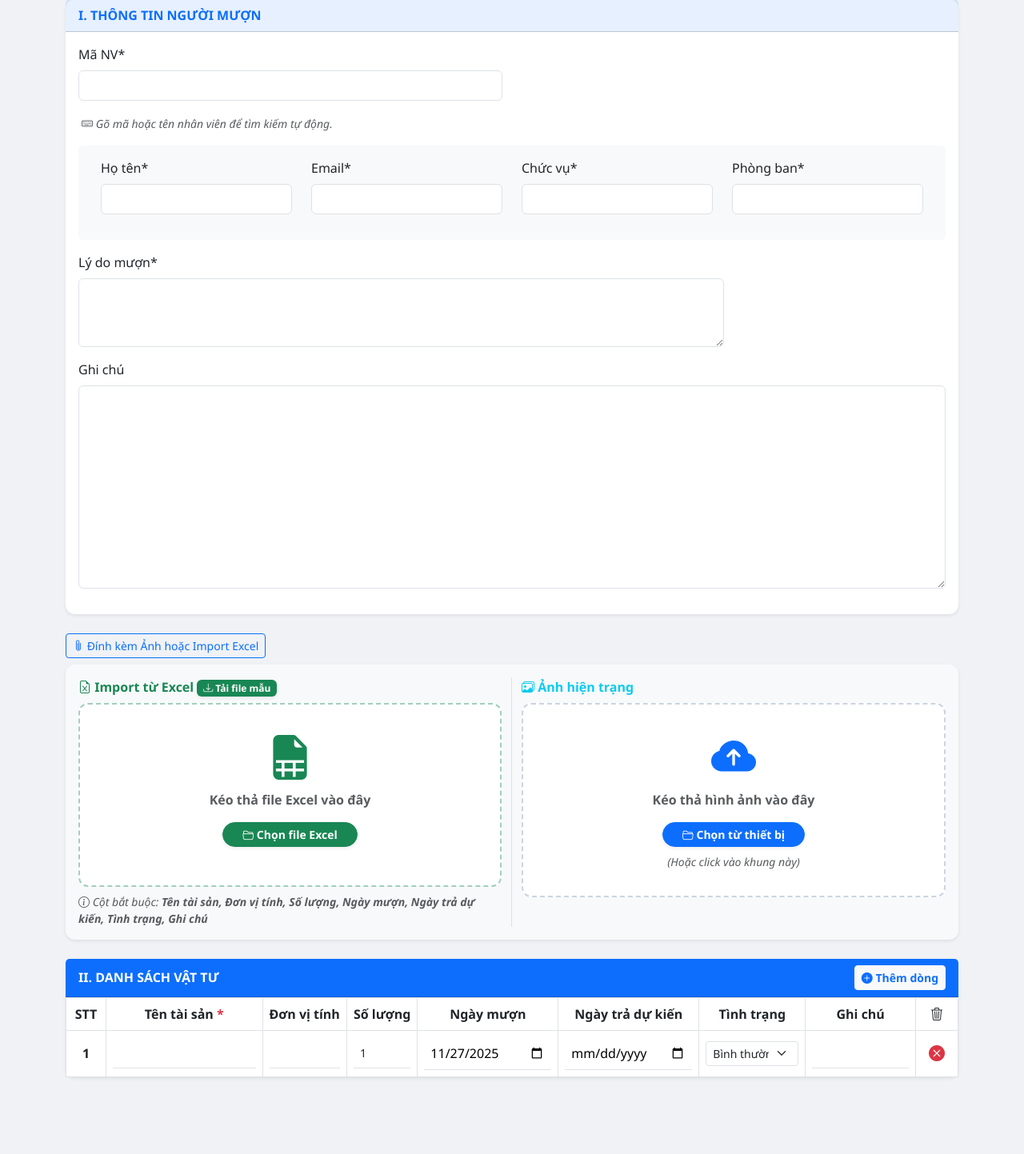
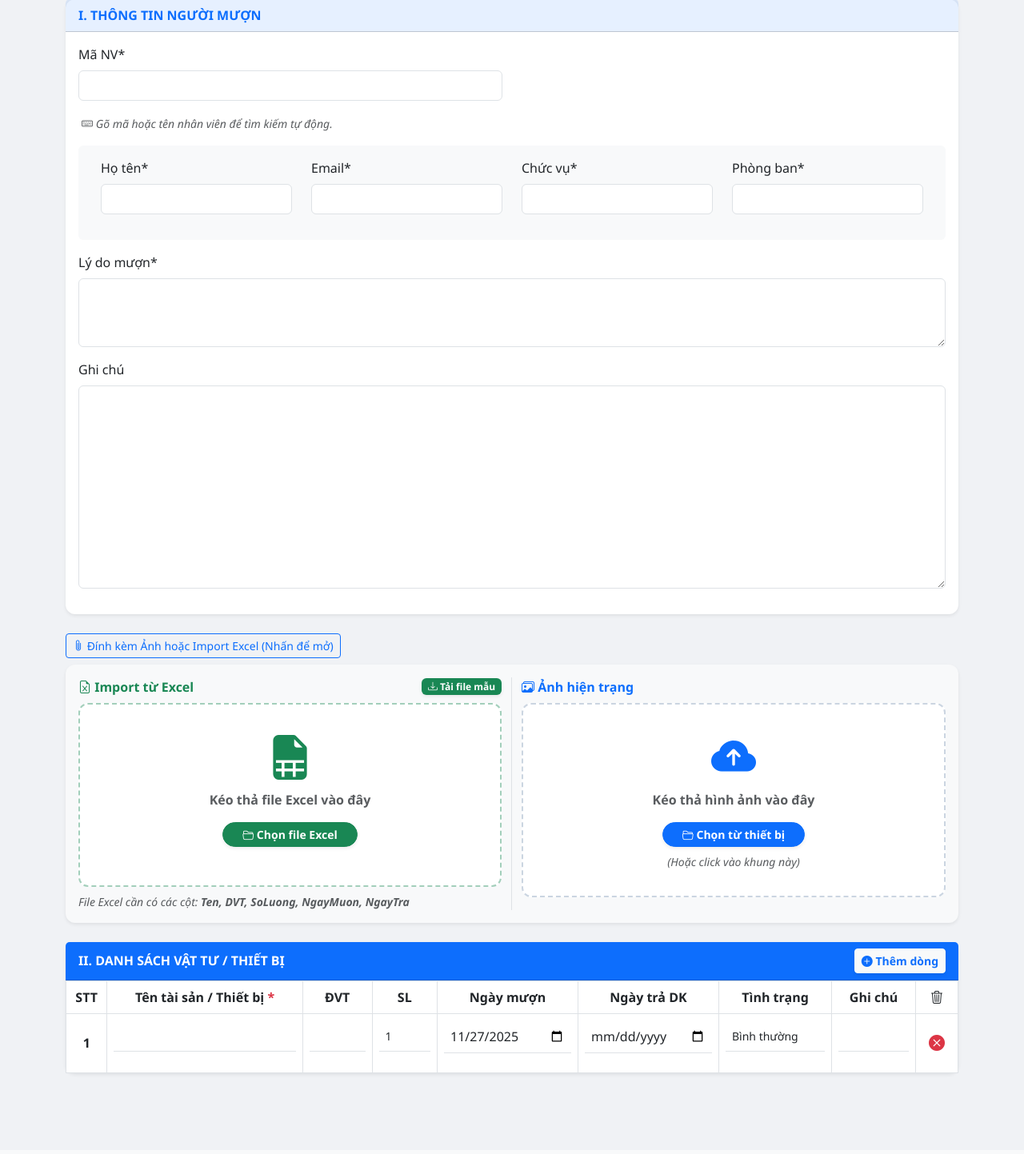
Before and after one commit to JauntyMonkey144/quanlykho, a Django app: page /loan/create/ in a window 1280 px wide, after a click on "Đính kèm Ảnh hoặc Import Excel (Nhấn để mở)". Shown: the part 147-1590 px from the top of the page at 80% size. After the commit the page ends 1492 px from the top, so only its background shows below. Run offline with Django 5.2, Linux system fonts and the light colour scheme; the visitor is signed in with stand-in values (Sample User, id 1); some libraries are stand-ins or nearby versions.

Commit message:
Update loan_form_content.html

```diff
--- a/templates/warehouse/includes/loan_form_content.html
+++ b/templates/warehouse/includes/loan_form_content.html
@@ -1,5 +1,5 @@
+{% load crispy_forms_tags %}
 {% load static %}
-{% load crispy_forms_tags %}
 
 <div class="card mb-4 shadow-sm border-0">
     <div class="card-header bg-primary bg-opacity-10 text-primary fw-bold">
@@ -27,71 +27,63 @@
             <div class="col-md-3">{{ form.phong_ban|as_crispy_field }}</div>
         </div>
 
-        <div class="row">
-            <div class="col-md-9">{{ form.ly_do|as_crispy_field }}</div>
+        <div class="row mt-2">
+            <div class="col-md-12">{{ form.ly_do|as_crispy_field }}</div>
             <div class="col-md-12">{{ form.ghi_chu|as_crispy_field }}</div>
         </div>
     </div>
 </div>
 
 <div class="mb-4">
-    <button class="btn btn-outline-primary btn-sm" type="button" data-bs-toggle="collapse" data-bs-target="#extraTools">
-        <i class="bi bi-paperclip"></i> Đính kèm Ảnh hoặc Import Excel
+    <button type="button" class="btn btn-outline-primary btn-sm" data-bs-toggle="collapse" data-bs-target="#extraTools">
+        <i class="bi bi-paperclip"></i> Đính kèm Ảnh hoặc Import Excel (Nhấn để mở)
     </button>
     <div class="collapse mt-2" id="extraTools">
         <div class="card card-body bg-light border-0 shadow-sm">
             <div class="row">
                 <div class="col-md-6 border-end">
-            <label class="fw-bold text-success mb-2"><i class="bi bi-file-earmark-excel"></i> Import từ Excel</label>
-
+                    <div class="d-flex justify-content-between align-items-center mb-2">
+                        <label class="fw-bold text-success mb-0">
+                            <i class="bi bi-file-earmark-excel"></i> Import từ Excel
+                        </label>
                         <a href="{% static 'excel/template.xlsx' %}" class="badge bg-success text-decoration-none shadow-sm" download>
                             <i class="bi bi-download"></i> Tải file mẫu
                         </a>
+                    </div>
+
                     <div id="excel-drop-zone" class="excel-upload-area">
                         <div class="upload-content">
                             <i class="bi bi-file-earmark-spreadsheet-fill text-success display-4"></i>
-
                             <p class="mt-2 mb-3 text-muted fw-bold">Kéo thả file Excel vào đây</p>
-
                             <button type="button" id="btn-select-excel" class="btn btn-success btn-sm rounded-pill px-4 fw-bold shadow-sm">
                                 <i class="bi bi-folder2-open"></i> Chọn file Excel
                             </button>
-
                             <div id="excel-file-name" class="mt-3 text-success fw-bold fst-italic small"></div>
                         </div>
-
-                <div class="d-none">
-                    {{ form.excel_file }}
+                        <div class="d-none">{{ form.excel_file }}</div>
                     </div>
+                    <small class="text-muted d-block mt-2 fst-italic">File Excel cần có các cột: <strong>Ten, DVT, SoLuong, NgayMuon, NgayTra</strong></small>
                 </div>
 
-            <small class="text-muted d-block mt-2 fst-italic">
-                <i class="bi bi-info-circle"></i> Cột bắt buộc: <strong>Tên tài sản, Đơn vị tính, Số lượng, Ngày mượn, Ngày trả dự kiến, Tình trạng, Ghi chú</strong>
-            </small>
-        </div>
                 <div class="col-md-6">
-            <label class="fw-bold text-info mb-2"><i class="bi bi-images"></i> Ảnh hiện trạng</label>
+                    <label class="fw-bold text-primary mb-2"><i class="bi bi-images"></i> Ảnh hiện trạng</label>
 
                     <div id="drop-zone" class="upload-area">
                         <div class="upload-content">
                             <i class="bi bi-cloud-arrow-up-fill text-primary display-4"></i>
                             <p class="mt-2 mb-3 text-muted fw-bold">Kéo thả hình ảnh vào đây</p>
-
                             <button type="button" id="btn-select" class="btn btn-primary btn-sm rounded-pill px-4 fw-bold shadow-sm">
                                 <i class="bi bi-folder2-open"></i> Chọn từ thiết bị
                             </button>
                             <div class="small text-muted mt-2 fst-italic">(Hoặc click vào khung này)</div>
                         </div>
-
-                <div class="d-none">
-                    {{ form.photos }}
-                </div>
+                        <div class="d-none">{{ form.photos }}</div>
                     </div>
 
                     <div id="new-images-preview" class="row g-2 mt-3"></div>
 
                     {% if loan and loan.images.all %}
-                    <div class="mt-3 p-2 bg-light rounded border">
+                    <div class="mt-3 p-2 bg-white rounded border">
                         <div class="small text-muted fw-bold mb-2"><i class="bi bi-hdd"></i> Ảnh đã lưu (Tích vào để xóa):</div>
                         <div class="d-flex flex-wrap gap-2">
                             {% for img in loan.images.all %}
@@ -113,49 +105,54 @@
 
 <div class="card shadow-sm border-0">
     <div class="card-header bg-primary text-white d-flex justify-content-between align-items-center">
-        <span class="fw-bold text-uppercase">II. DANH SÁCH VẬT TƯ</span>
-        <button type="button" id="add-row" class="btn btn-light btn-sm fw-bold text-primary"><i class="bi bi-plus-circle-fill"></i> Thêm dòng</button>
+        <span class="fw-bold text-uppercase">II. DANH SÁCH VẬT TƯ / THIẾT BỊ</span>
+        <button type="button" id="add-row" class="btn btn-light btn-sm fw-bold text-primary shadow-sm">
+            <i class="bi bi-plus-circle-fill"></i> Thêm dòng
+        </button>
     </div>
     <div class="card-body p-0">
         <div class="table-responsive">
-            <table class="table table-bordered mb-0 align-middle text-nowrap" id="items-table">
+            <table class="table table-bordered mb-0 table-hover align-middle text-nowrap" id="items-table">
                 <thead class="bg-light text-center">
                     <tr>
                         <th width="5%">STT</th>
-                        <th width="25%">Tên tài sản <span class="text-danger">*</span></th>
-                        <th width="8%">Đơn vị tính</th>
-                        <th width="5%">Số lượng</th>
+                        <th width="25%">Tên tài sản / Thiết bị <span class="text-danger">*</span></th>
+                        <th width="10%">ĐVT</th>
+                        <th width="10%">SL</th>
                         <th width="12%">Ngày mượn</th>
-                        <th width="12%">Ngày trả dự kiến</th>
+                        <th width="12%">Ngày trả DK</th>
                         <th width="15%">Tình trạng</th>
-                        <th width="20%">Ghi chú</th>
+                        <th width="15%">Ghi chú</th>
                         <th width="5%"><i class="bi bi-trash3"></i></th>
                     </tr>
                 </thead>
                 <tbody id="form-body">
                     {{ item_formset.management_form }}
+
                     {% for form in item_formset %}
                         <tr class="item-row">
                             <td class="text-center fw-bold row-index">{{ forloop.counter }}</td>
                             {% for hidden in form.hidden_fields %}{{ hidden }}{% endfor %}
 
-                            <td>{{ form.ten_tai_san }}</td>
-                            <td>{{ form.don_vi_tinh }}</td>
-                            <td>{{ form.so_luong }}</td>
-                            <td>{{ form.ngay_muon }}</td>
-                            <td>{{ form.ngay_tra_du_kien }}</td>
+                            <td>{{ form.ten_tai_san|as_crispy_field }}</td>
+                            <td>{{ form.don_vi_tinh|as_crispy_field }}</td>
+                            <td>{{ form.so_luong|as_crispy_field }}</td>
+                            <td>{{ form.ngay_muon|as_crispy_field }}</td>
+                            <td>{{ form.ngay_tra_du_kien|as_crispy_field }}</td>
 
                             <td>
-                                {{ form.tinh_trang }}
+                                {{ form.tinh_trang|as_crispy_field }}
                                 <div class="mt-1 condition-other-wrapper {% if form.tinh_trang.value != 'khac' %}d-none{% endif %}">
-                                    {{ form.tinh_trang_khac }}
+                                    {{ form.tinh_trang_khac|as_crispy_field }}
                                 </div>
                             </td>
 
-                            <td>{{ form.ghi_chu }}</td>
+                            <td>{{ form.ghi_chu|as_crispy_field }}</td>
                             <td class="d-none">{{ form.DELETE }}</td>
                             <td class="text-center">
-                                <button type="button" class="btn btn-outline-danger btn-sm delete-row border-0"><i class="bi bi-x-circle-fill fs-5"></i></button>
+                                <button type="button" class="btn btn-outline-danger btn-sm delete-row border-0">
+                                    <i class="bi bi-x-circle-fill fs-5"></i>
+                                </button>
                             </td>
                         </tr>
                     {% endfor %}
@@ -169,31 +166,42 @@
     <tbody id="empty-form-template">
         <tr class="item-row">
             <td class="text-center fw-bold row-index">#</td>
-            <td>{{ item_formset.empty_form.ten_tai_san }}</td>
-            <td>{{ item_formset.empty_form.don_vi_tinh }}</td>
-            <td>{{ item_formset.empty_form.so_luong }}</td>
-            <td>{{ item_formset.empty_form.ngay_muon }}</td>
-            <td>{{ item_formset.empty_form.ngay_tra_du_kien }}</td>
-
+            <td>{{ item_formset.empty_form.ten_tai_san|as_crispy_field }}</td>
+            <td>{{ item_formset.empty_form.don_vi_tinh|as_crispy_field }}</td>
+            <td>{{ item_formset.empty_form.so_luong|as_crispy_field }}</td>
+            <td>{{ item_formset.empty_form.ngay_muon|as_crispy_field }}</td>
+            <td>{{ item_formset.empty_form.ngay_tra_du_kien|as_crispy_field }}</td>
             <td>
-                {{ item_formset.empty_form.tinh_trang }}
+                {{ item_formset.empty_form.tinh_trang|as_crispy_field }}
                 <div class="mt-1 condition-other-wrapper d-none">
-                    {{ item_formset.empty_form.tinh_trang_khac }}
+                    {{ item_formset.empty_form.tinh_trang_khac|as_crispy_field }}
                 </div>
             </td>
-
-            <td>{{ item_formset.empty_form.ghi_chu }}</td>
+            <td>{{ item_formset.empty_form.ghi_chu|as_crispy_field }}</td>
             <td class="d-none">{{ item_formset.empty_form.DELETE }}</td>
             <td class="text-center">
-                <button type="button" class="btn btn-outline-danger btn-sm delete-row border-0"><i class="bi bi-x-circle-fill fs-5"></i></button>
+                <button type="button" class="btn btn-outline-danger btn-sm delete-row border-0">
+                    <i class="bi bi-x-circle-fill fs-5"></i>
+                </button>
             </td>
         </tr>
     </tbody>
 </table>
 
 <style>
+    /* Upload Zone */
+    .upload-area { border: 2px dashed #cbd5e1; border-radius: 12px; background-color: #fff; padding: 2rem; text-align: center; cursor: pointer; transition: all 0.3s ease; }
+    .upload-area:hover { border-color: #3b82f6; background-color: #f8fafc; }
+    .upload-area.drag-over { border-style: solid; border-color: #10b981; background-color: #ecfdf5; transform: scale(1.02); }
+    .upload-content { pointer-events: auto; }
+
+    .excel-upload-area { border: 2px dashed #a3cfbb; border-radius: 12px; background-color: #fff; padding: 2rem; text-align: center; cursor: pointer; transition: all 0.3s ease; }
+    .excel-upload-area:hover { border-color: #198754; background-color: #f8fffb; }
+    .excel-upload-area.drag-over-excel { border-style: solid; border-color: #198754; background-color: #d1e7dd; transform: scale(1.02); }
+
+    /* Table */
     #items-table .form-group { margin-bottom: 0; }
     #items-table .form-group label { display: none; }
-    #items-table input { border: none; border-bottom: 1px solid #dee2e6; border-radius: 0; padding: 0.5rem; background: transparent; }
-    #items-table input:focus { box-shadow: none; border-bottom: 2px solid #0d6efd; background-color: #f8f9fa; }
+    #items-table input, #items-table select { border: none; border-bottom: 1px solid #dee2e6; border-radius: 0; padding: 0.5rem; background: transparent; }
+    #items-table input:focus, #items-table select:focus { box-shadow: none; border-bottom: 2px solid #0d6efd; background-color: #f8f9fa; }
 </style>
```
Lines whose indentation alone changed are shown as unchanged.
